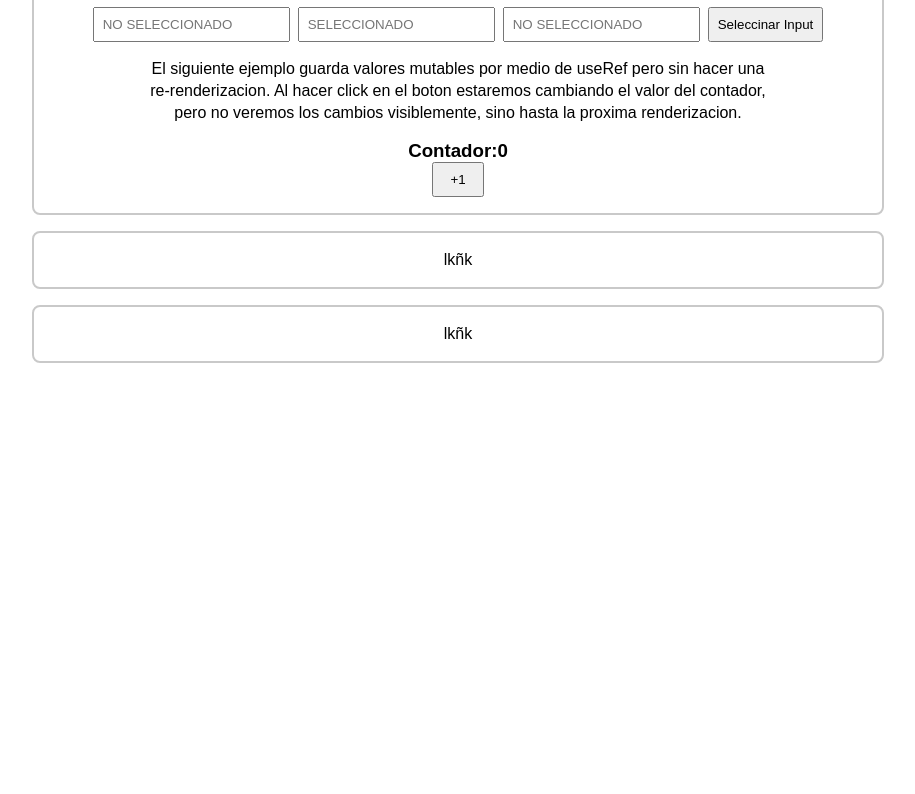
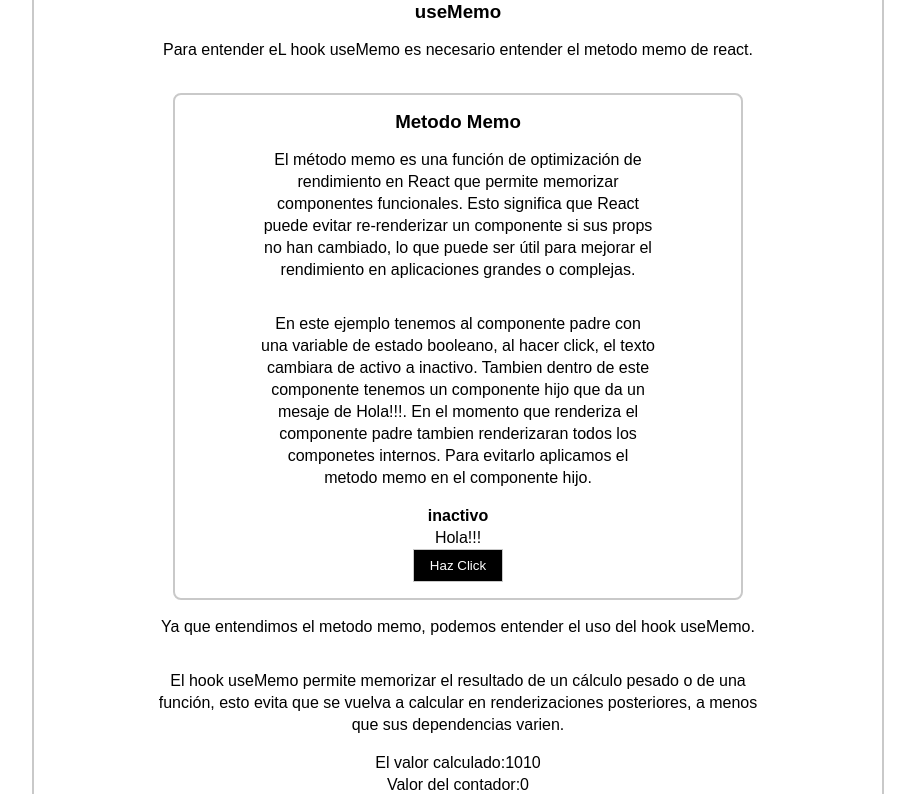
Before and after one commit to avl-vins/react-4-Hooks-, a React (Vite) app: page / in a window 1280 px wide. Shown: the part 860-1654 px from the top of the page, without its empty margins (182-1097 px from the left). Before the commit the page ends 1223 px from the top, so only its background shows below. Built offline with nearby package versions, Linux system fonts and the light colour scheme; no server answers; a web font is replaced by a local one.

Commit message:
Agrega el componente useMemo, desarrolla el metodo memo de react y el hook useMemo

```diff
--- a/src/Hooks.jsx
+++ b/src/Hooks.jsx
@@ -1,6 +1,6 @@
 import styled from "styled-components"
-import { StBoton, StParrafo, StSection, StTitulo, UseEstate, UseRef } from "./components"
-import { USeEffect } from "./components/useEffect/USeEffect"
+import { StBoton, StParrafo, StSection, StTitulo, USeEffect, UseEstate, UseMemo, UseRef } from "./components"
+
 
 const StRoot = styled.section`
 height:100vh;
@@ -20,12 +20,11 @@ export const Hooks = () => {
 
         <UseEstate/>
 
-        <USeEffect/>
+        {/* <USeEffect/> */}
 
         <UseRef/>
-        <StSection>
-            lkñk
-        </StSection>
+
+        <UseMemo/>
         <StSection>
             lkñk
         </StSection>
--- a/src/components/index.js
+++ b/src/components/index.js
@@ -1,6 +1,8 @@
 
 export * from './useState/UseEstate'
+export* from './useEffect/USeEffect'
 export * from './useRef/UseRef'
+export * from './useMemo/UseMemo'
 
 import styled from "styled-components"
 
--- /dev/null
+++ b/src/components/useMemo/CalculoPesado.jsx
@@ -0,0 +1,20 @@
+import { useMemo } from "react";
+
+export const CalculoPesado = ({valor}) => {
+
+    const calcular = ()=>{
+        let result = 10
+        for (let i = 0; i < valor; i++) {
+            result += 1
+            console.log(result);
+
+        }
+        return result
+    }
+    const nuevo = useMemo(()=>calcular(),[valor])
+
+
+  return (
+    <div>El valor calculado:{nuevo}</div>
+  )
+}
--- /dev/null
+++ b/src/components/useMemo/UseMemo.jsx
@@ -0,0 +1,30 @@
+import { useState } from "react"
+import { StBoton, StParrafo, StSection, StTitulo } from ".."
+import { Memo } from "./memo/Memo"
+import { CalculoPesado } from "./CalculoPesado"
+
+
+
+export const UseMemo = () => {
+    const [contador,setContador] = useState(0)
+    const [valor,setValor] = useState(1000)
+
+  return (
+    <StSection>
+            <StTitulo>useMemo</StTitulo>
+            <StParrafo>Para entender eL hook useMemo es necesario entender el metodo memo de react.</StParrafo>
+            <Memo/>
+            <StParrafo>Ya que entendimos el metodo memo, podemos entender el uso del hook useMemo. </StParrafo>
+            <StParrafo>
+            El hook useMemo permite memorizar el resultado de un cálculo pesado o de una función,
+            esto evita que se vuelva a calcular en renderizaciones posteriores, a menos que sus dependencias varien.
+            </StParrafo>
+            <CalculoPesado valor={valor}/>
+            <p>Valor del contador:{contador}</p>
+            <StBoton onClick={()=>setContador(contador+1)} $color="green">+1</StBoton>
+
+             <StBoton onClick={()=>setValor(valor+1000)} $color="blue">Calcular</StBoton>
+
+        </StSection>
+  )
+}
--- /dev/null
+++ b/src/components/useMemo/memo/Memo.jsx
@@ -0,0 +1,33 @@
+import { useState } from "react"
+import { StBoton, StParrafo, StSection, StTitulo } from "../.."
+import { Mensaje } from "./Mensaje"
+
+export const Memo = () => {
+    const [active,setActive] = useState(false)
+    const handleClick = ()=>{
+        setActive(!active)
+    }
+  return (
+    <StSection>
+    <StTitulo>Metodo Memo</StTitulo>
+
+    <StParrafo>
+    El método memo es una función de optimización de rendimiento en React que permite memorizar componentes funcionales.
+    Esto significa que React puede evitar re-renderizar un componente si sus props no han cambiado,
+    lo que puede ser útil para mejorar el rendimiento en aplicaciones grandes o complejas.
+    </StParrafo>
+    <StParrafo>
+        En este ejemplo tenemos al componente padre con una variable de estado booleano,
+        al hacer click, el texto cambiara de activo a inactivo. Tambien dentro de este componente tenemos un componente hijo que
+        da un mesaje de Hola!!!. En el momento que renderiza el componente padre tambien renderizaran todos los componetes
+        internos. Para evitarlo aplicamos el metodo memo en el componente hijo.
+
+    </StParrafo>
+
+    <h4>{active?"activo":"inactivo"}</h4>
+    <Mensaje/>
+    <StBoton $color="#000" onClick={handleClick} >Haz Click</StBoton>
+
+    </StSection>
+  )
+}
--- /dev/null
+++ b/src/components/useMemo/memo/Mensaje.jsx
@@ -0,0 +1,9 @@
+import React, { memo } from 'react'
+
+export const Mensaje = memo(() => {
+  console.log('Me dibuje!!!');
+
+return (
+  <div>Hola!!!</div>
+)
+})
--- a/src/components/useRef/UseRef.jsx
+++ b/src/components/useRef/UseRef.jsx
@@ -5,6 +5,8 @@ import styled from 'styled-components'
 const StContentInput = styled.div`
 display:flex;
 gap:.5rem;
+flex-wrap:wrap;
+justify-content:center;
 input[type="text"]{
   padding:.5rem;
 }
```
